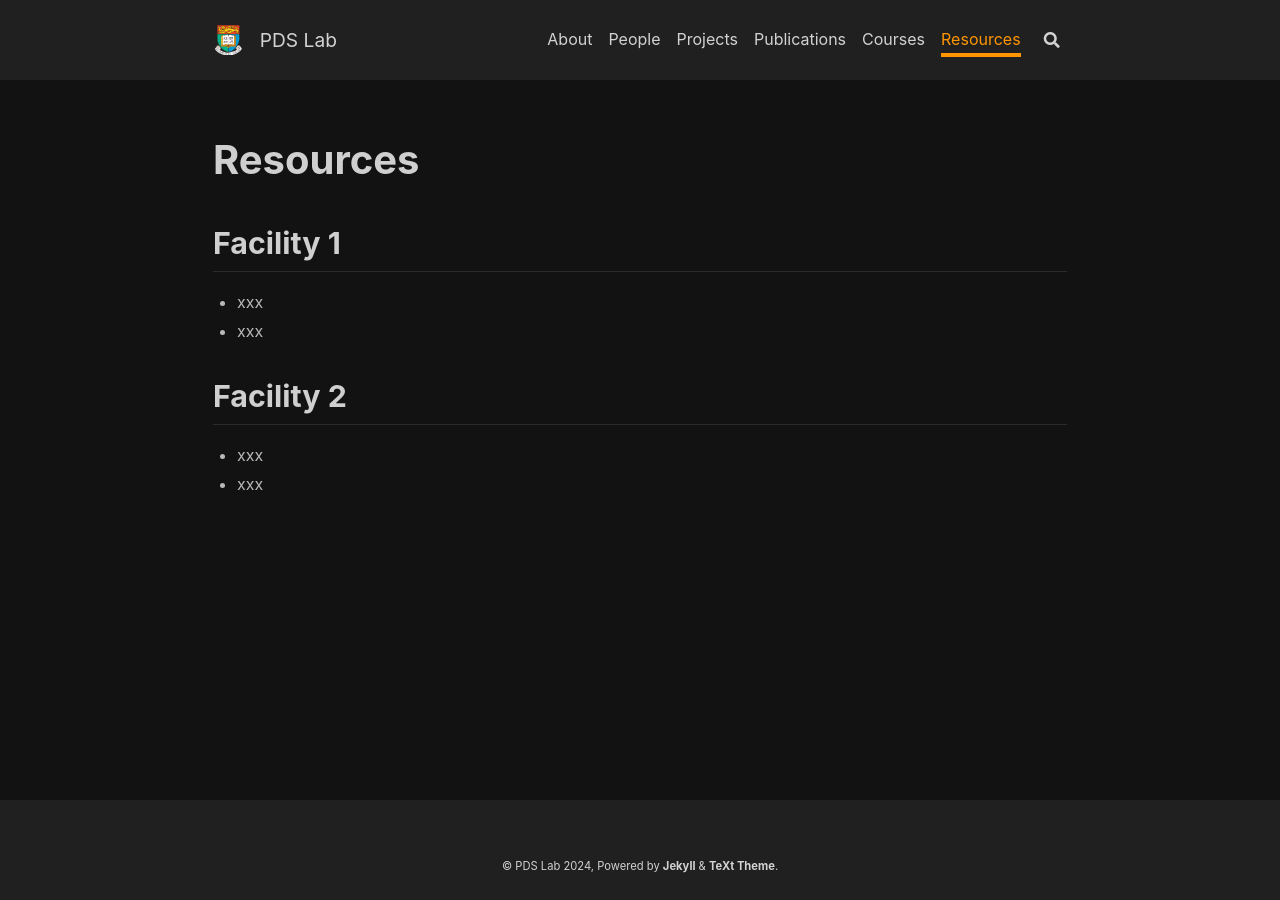
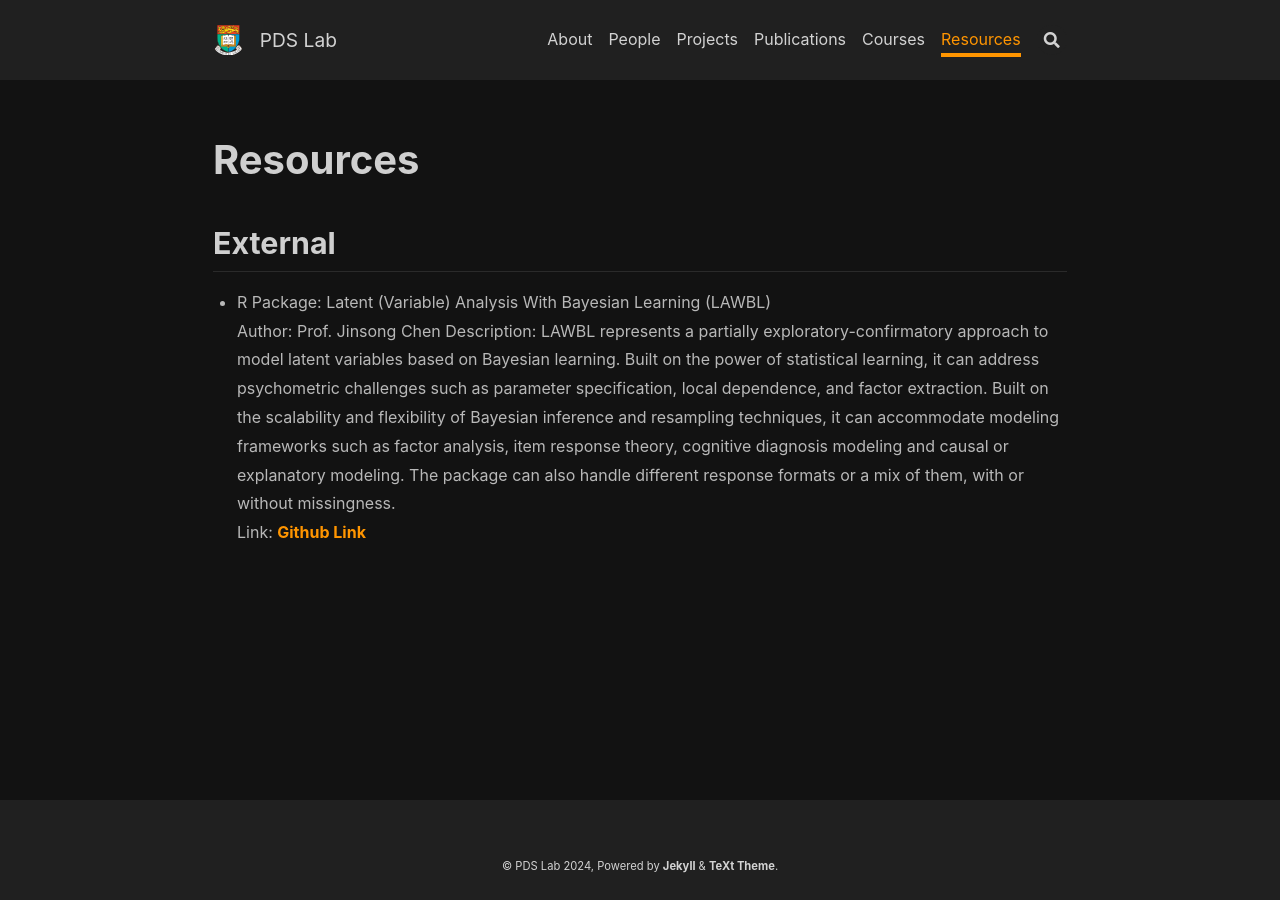
Before and after one commit to psychometrics-ds/psychometrics-ds.github.io, a Jekyll site: the page built from resources.md, in a window 1280 px wide. Built offline with Jekyll 4.4.1, drawn with Linux system fonts in a browser that asks for light colours; nearby versions of some CDN libraries.

Commit message:
Update resources.md

```diff
--- a/resources.md
+++ b/resources.md
@@ -4,12 +4,9 @@ title: Resources
 key: page-resources
 ---
 
-## Facility 1
+## External
 
-- xxx
-- xxx
-
-## Facility 2
-
-- xxx
-- xxx
+- R Package: Latent (Variable) Analysis With Bayesian Learning (LAWBL)\
+Author: Prof. Jinsong Chen
+Description: LAWBL represents a partially exploratory-confirmatory approach to model latent variables based on Bayesian learning. Built on the power of statistical learning, it can address psychometric challenges such as parameter specification, local dependence, and factor extraction. Built on the scalability and flexibility of Bayesian inference and resampling techniques, it can accommodate modeling frameworks such as factor analysis, item response theory, cognitive diagnosis modeling and causal or explanatory modeling. The package can also handle different response formats or a mix of them, with or without missingness.\
+Link: [Github Link](https://github.com/Jinsong-Chen/LAWBL)
```
